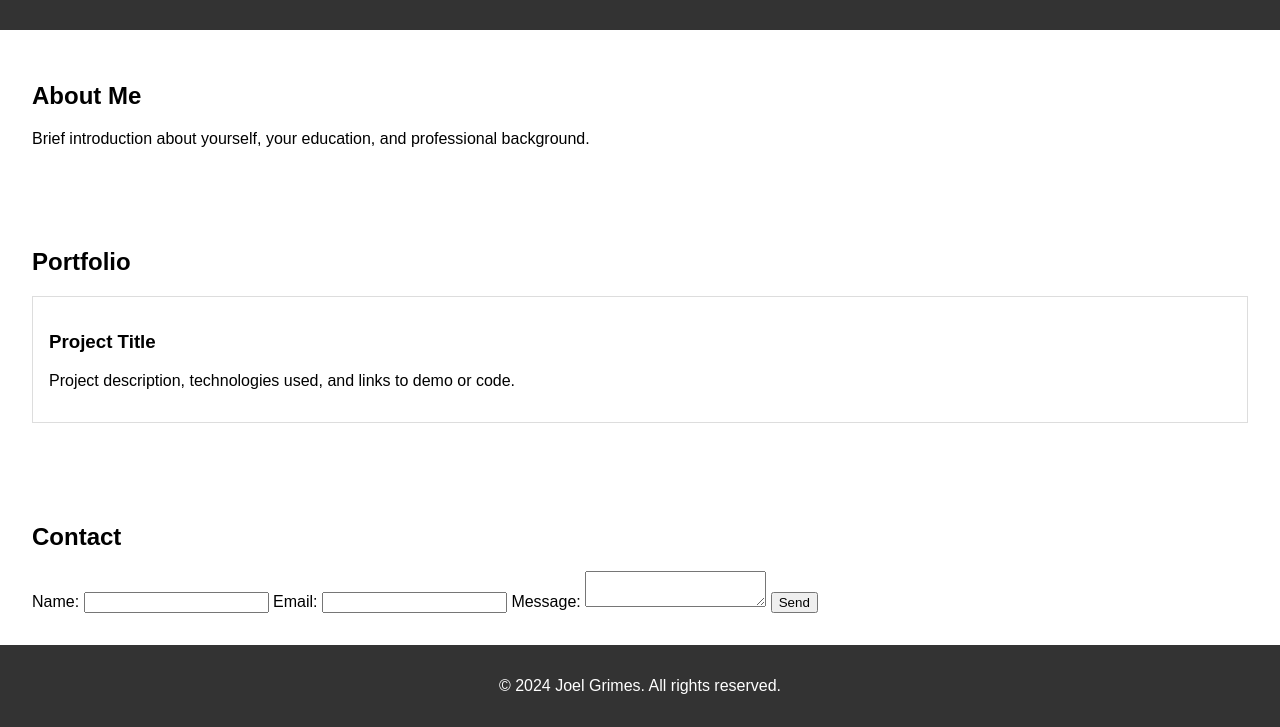
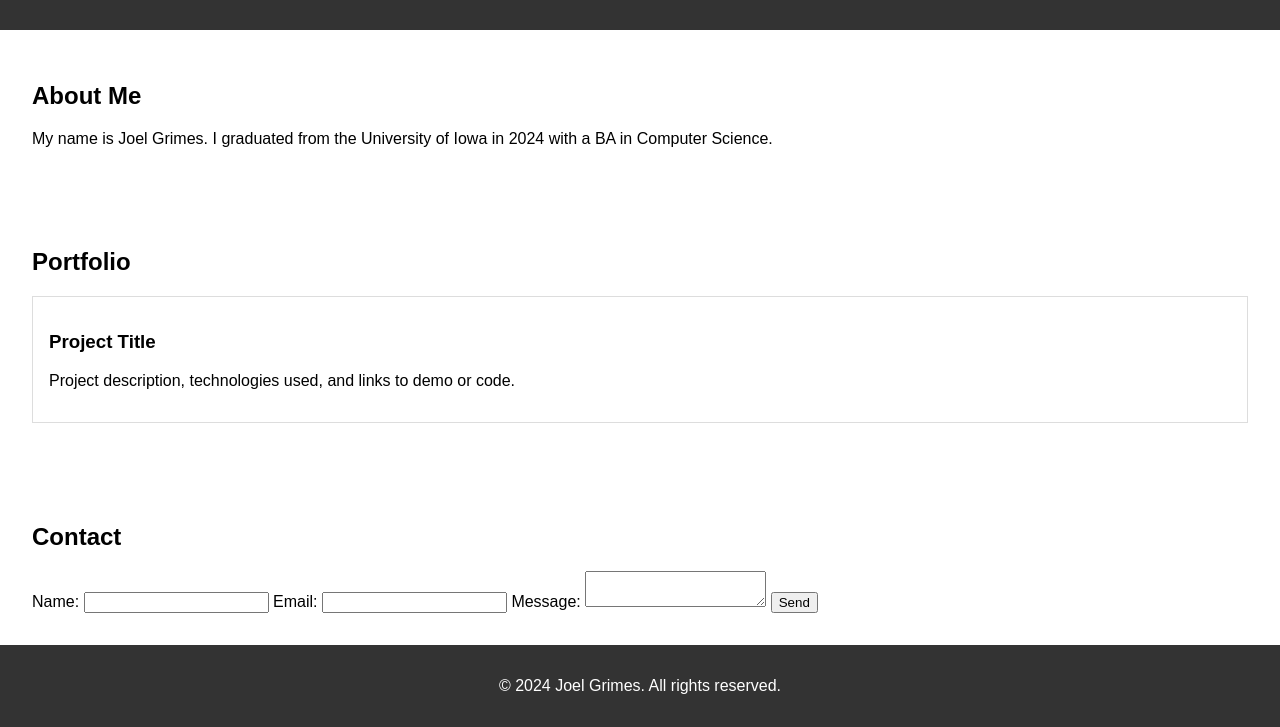
Before and after one commit to joelgrimes11/joelgrimes11.github.io, a plain HTML site: page index.html in a window 1280 px wide. Shown: the part 89-816 px from the top of the page. Drawn offline with Linux system fonts and the light colour scheme.

Commit message:
Website code

```diff
--- a/index.html
+++ b/index.html
@@ -20,7 +20,7 @@
 
     <section id="about">
         <h2>About Me</h2>
-        <p>Brief introduction about yourself, your education, and professional background.</p>
+        <p>My name is Joel Grimes. I graduated from the University of Iowa in 2024 with a BA in Computer Science.</p>
     </section>
 
     <section id="portfolio">
```
